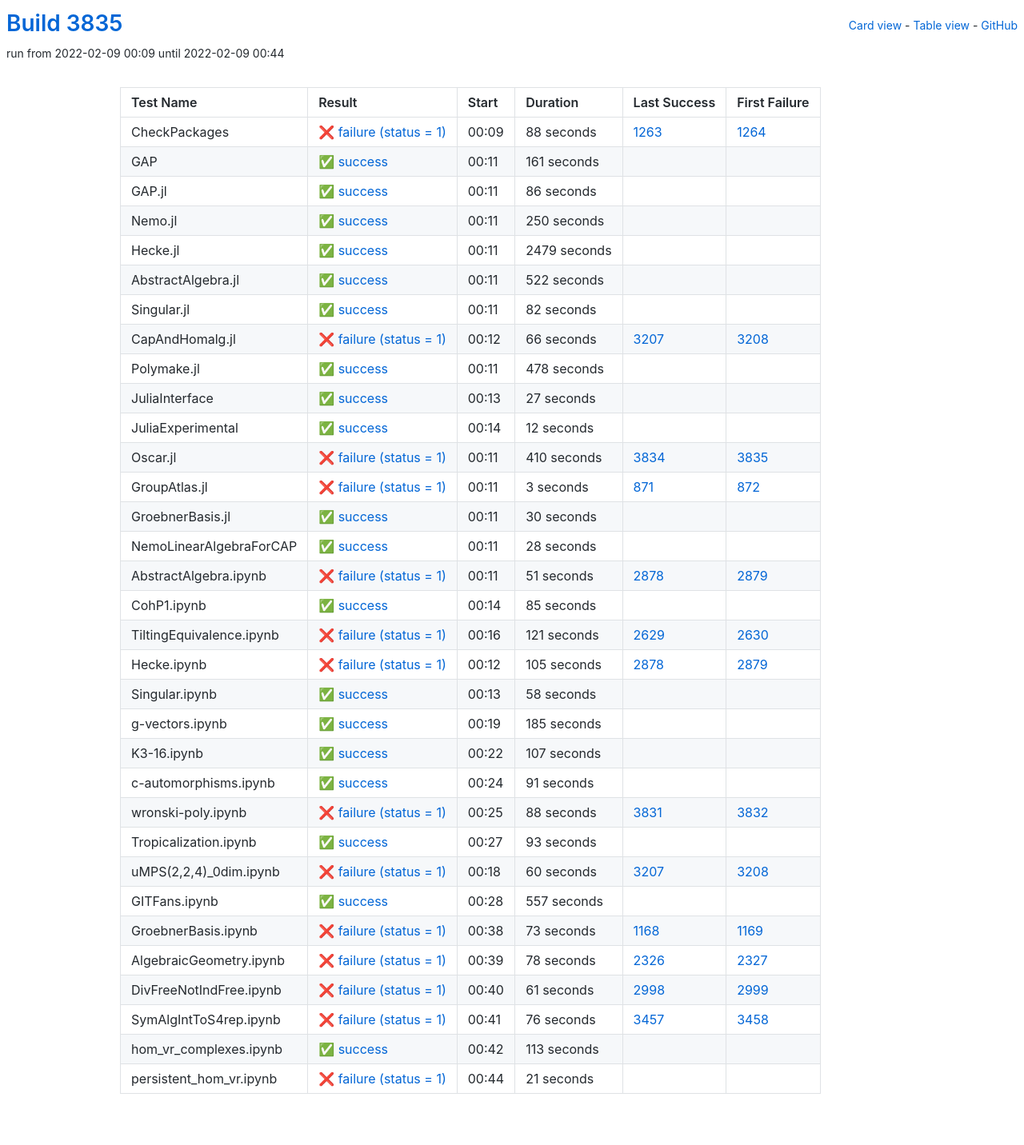
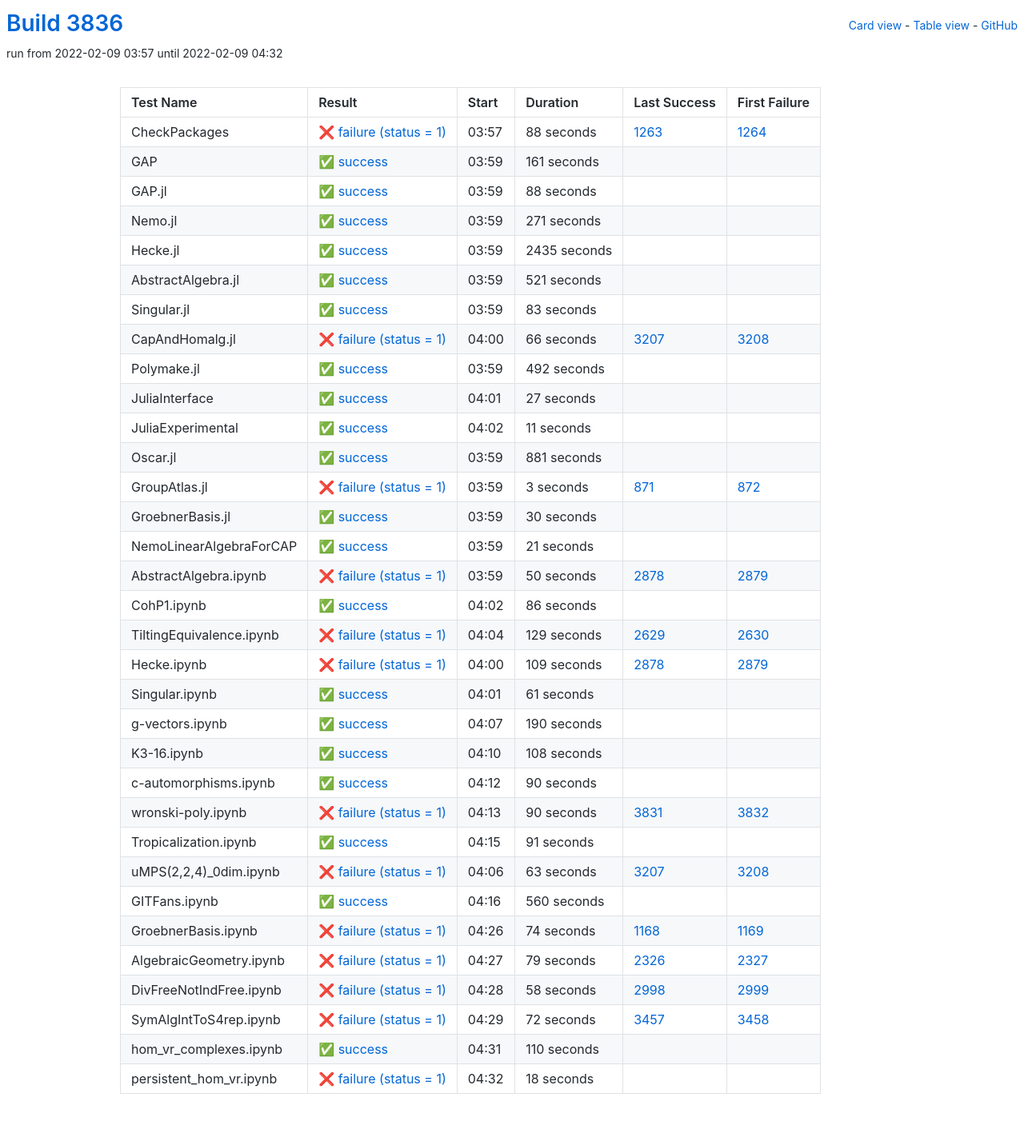
Before and after one commit to oscar-system/oscar-ci-status-stable, a Jekyll site: the page built from table.html, in a window 1280 px wide. Shown: the whole page at 80% size. Built offline with Jekyll 4.4.1, drawn with Linux system fonts in a browser that asks for light colours.

Commit message:
Build #3836

```diff
--- a/_data/ci.yml
+++ b/_data/ci.yml
@@ -1,6 +1,6 @@
 ---
-build: 3835
-build_url: https://oscarci.mathematik.uni-kl.de/job/oscar-stable/3835/
+build: 3836
+build_url: https://oscarci.mathematik.uni-kl.de/job/oscar-stable/3836/
 job: oscar-stable
 organization: oscar-system
 repo: oscar-ci-status-stable
@@ -8,8 +8,8 @@ repourl: https://github.com/oscar-system/oscar-ci-status-stable
 tests:
 - name: CheckPackages
   id: checkpackages
-  log: https://oscarci.mathematik.uni-kl.de/job/oscar-stable/3835/artifact/logs/build-3835/CheckPackages.log
-  start: 2022-02-09 00:09
+  log: https://oscarci.mathematik.uni-kl.de/job/oscar-stable/3836/artifact/logs/build-3836/CheckPackages.log
+  start: 2022-02-09 03:57
   success: false
   exitcode: 1
   status: failure
@@ -20,8 +20,8 @@ tests:
   first_failure_url: https://oscarci.mathematik.uni-kl.de/job/oscar-stable/1264/
 - name: GAP
   id: gap
-  log: https://oscarci.mathematik.uni-kl.de/job/oscar-stable/3835/artifact/logs/build-3835/GAP.log
-  start: 2022-02-09 00:11
+  log: https://oscarci.mathematik.uni-kl.de/job/oscar-stable/3836/artifact/logs/build-3836/GAP.log
+  start: 2022-02-09 03:59
   success: true
   exitcode: 0
   status: success
@@ -32,68 +32,68 @@ tests:
   first_failure_url:
 - name: GAP.jl
   id: gap-jl
-  log: https://oscarci.mathematik.uni-kl.de/job/oscar-stable/3835/artifact/logs/build-3835/GAP.jl.log
-  start: 2022-02-09 00:11
+  log: https://oscarci.mathematik.uni-kl.de/job/oscar-stable/3836/artifact/logs/build-3836/GAP.jl.log
+  start: 2022-02-09 03:59
   success: true
   exitcode: 0
   status: success
-  duration: 86
+  duration: 88
   last_success: false
   last_success_url:
   first_failure: false
   first_failure_url:
 - name: Nemo.jl
   id: nemo-jl
-  log: https://oscarci.mathematik.uni-kl.de/job/oscar-stable/3835/artifact/logs/build-3835/Nemo.jl.log
-  start: 2022-02-09 00:11
+  log: https://oscarci.mathematik.uni-kl.de/job/oscar-stable/3836/artifact/logs/build-3836/Nemo.jl.log
+  start: 2022-02-09 03:59
   success: true
   exitcode: 0
   status: success
-  duration: 250
+  duration: 271
   last_success: false
   last_success_url:
   first_failure: false
   first_failure_url:
 - name: Hecke.jl
   id: hecke-jl
-  log: https://oscarci.mathematik.uni-kl.de/job/oscar-stable/3835/artifact/logs/build-3835/Hecke.jl.log
-  start: 2022-02-09 00:11
+  log: https://oscarci.mathematik.uni-kl.de/job/oscar-stable/3836/artifact/logs/build-3836/Hecke.jl.log
+  start: 2022-02-09 03:59
   success: true
   exitcode: 0
   status: success
-  duration: 2479
+  duration: 2435
   last_success: false
   last_success_url:
   first_failure: false
   first_failure_url:
 - name: AbstractAlgebra.jl
   id: abstractalgebra-jl
-  log: https://oscarci.mathematik.uni-kl.de/job/oscar-stable/3835/artifact/logs/build-3835/AbstractAlgebra.jl.log
-  start: 2022-02-09 00:11
+  log: https://oscarci.mathematik.uni-kl.de/job/oscar-stable/3836/artifact/logs/build-3836/AbstractAlgebra.jl.log
+  start: 2022-02-09 03:59
   success: true
   exitcode: 0
   status: success
-  duration: 522
+  duration: 521
   last_success: false
   last_success_url:
   first_failure: false
   first_failure_url:
 - name: Singular.jl
   id: singular-jl
-  log: https://oscarci.mathematik.uni-kl.de/job/oscar-stable/3835/artifact/logs/build-3835/Singular.jl.log
-  start: 2022-02-09 00:11
+  log: https://oscarci.mathematik.uni-kl.de/job/oscar-stable/3836/artifact/logs/build-3836/Singular.jl.log
+  start: 2022-02-09 03:59
   success: true
   exitcode: 0
   status: success
-  duration: 82
+  duration: 83
   last_success: false
   last_success_url:
   first_failure: false
   first_failure_url:
 - name: CapAndHomalg.jl
   id: capandhomalg-jl
-  log: https://oscarci.mathematik.uni-kl.de/job/oscar-stable/3835/artifact/logs/build-3835/CapAndHomalg.jl.log
-  start: 2022-02-09 00:12
+  log: https://oscarci.mathematik.uni-kl.de/job/oscar-stable/3836/artifact/logs/build-3836/CapAndHomalg.jl.log
+  start: 2022-02-09 04:00
   success: false
   exitcode: 1
   status: failure
@@ -104,20 +104,20 @@ tests:
   first_failure_url: https://oscarci.mathematik.uni-kl.de/job/oscar-stable/3208/
 - name: Polymake.jl
   id: polymake-jl
-  log: https://oscarci.mathematik.uni-kl.de/job/oscar-stable/3835/artifact/logs/build-3835/Polymake.jl.log
-  start: 2022-02-09 00:11
+  log: https://oscarci.mathematik.uni-kl.de/job/oscar-stable/3836/artifact/logs/build-3836/Polymake.jl.log
+  start: 2022-02-09 03:59
   success: true
   exitcode: 0
   status: success
-  duration: 478
+  duration: 492
   last_success: false
   last_success_url:
   first_failure: false
   first_failure_url:
 - name: JuliaInterface
   id: juliainterface
-  log: https://oscarci.mathematik.uni-kl.de/job/oscar-stable/3835/artifact/logs/build-3835/JuliaInterface.log
-  start: 2022-02-09 00:13
+  log: https://oscarci.mathematik.uni-kl.de/job/oscar-stable/3836/artifact/logs/build-3836/JuliaInterface.log
+  start: 2022-02-09 04:01
   success: true
   exitcode: 0
   status: success
@@ -128,32 +128,32 @@ tests:
   first_failure_url:
 - name: JuliaExperimental
   id: juliaexperimental
-  log: https://oscarci.mathematik.uni-kl.de/job/oscar-stable/3835/artifact/logs/build-3835/JuliaExperimental.log
-  start: 2022-02-09 00:14
+  log: https://oscarci.mathematik.uni-kl.de/job/oscar-stable/3836/artifact/logs/build-3836/JuliaExperimental.log
+  start: 2022-02-09 04:02
   success: true
   exitcode: 0
   status: success
-  duration: 12
+  duration: 11
   last_success: false
   last_success_url:
   first_failure: false
   first_failure_url:
 - name: Oscar.jl
   id: oscar-jl
-  log: https://oscarci.mathematik.uni-kl.de/job/oscar-stable/3835/artifact/logs/build-3835/Oscar.jl.log
-  start: 2022-02-09 00:11
-  success: false
-  exitcode: 1
-  status: failure
-  duration: 410
-  last_success: 3834
-  last_success_url: https://oscarci.mathematik.uni-kl.de/job/oscar-stable/3834/
-  first_failure: 3835
-  first_failure_url: https://oscarci.mathematik.uni-kl.de/job/oscar-stable/3835/
+  log: https://oscarci.mathematik.uni-kl.de/job/oscar-stable/3836/artifact/logs/build-3836/Oscar.jl.log
+  start: 2022-02-09 03:59
+  success: true
+  exitcode: 0
+  status: success
+  duration: 881
+  last_success: false
+  last_success_url:
+  first_failure: false
+  first_failure_url:
 - name: GroupAtlas.jl
   id: groupatlas-jl
-  log: https://oscarci.mathematik.uni-kl.de/job/oscar-stable/3835/artifact/logs/build-3835/GroupAtlas.jl.log
-  start: 2022-02-09 00:11
+  log: https://oscarci.mathematik.uni-kl.de/job/oscar-stable/3836/artifact/logs/build-3836/GroupAtlas.jl.log
+  start: 2022-02-09 03:59
   success: false
   exitcode: 1
   status: failure
@@ -164,8 +164,8 @@ tests:
   first_failure_url: https://oscarci.mathematik.uni-kl.de/job/oscar-stable/872/
 - name: GroebnerBasis.jl
   id: groebnerbasis-jl
-  log: https://oscarci.mathematik.uni-kl.de/job/oscar-stable/3835/artifact/logs/build-3835/GroebnerBasis.jl.log
-  start: 2022-02-09 00:11
+  log: https://oscarci.mathematik.uni-kl.de/job/oscar-stable/3836/artifact/logs/build-3836/GroebnerBasis.jl.log
+  start: 2022-02-09 03:59
   success: true
   exitcode: 0
   status: success
@@ -176,104 +176,128 @@ tests:
   first_failure_url:
 - name: NemoLinearAlgebraForCAP
   id: nemolinearalgebraforcap
-  log: https://oscarci.mathematik.uni-kl.de/job/oscar-stable/3835/artifact/logs/build-3835/NemoLinearAlgebraForCAP.log
-  start: 2022-02-09 00:11
+  log: https://oscarci.mathematik.uni-kl.de/job/oscar-stable/3836/artifact/logs/build-3836/NemoLinearAlgebraForCAP.log
+  start: 2022-02-09 03:59
   success: true
   exitcode: 0
   status: success
-  duration: 28
+  duration: 21
   last_success: false
   last_success_url:
   first_failure: false
   first_failure_url:
 - name: AbstractAlgebra.ipynb
   id: abstractalgebra-ipynb
-  log: https://oscarci.mathematik.uni-kl.de/job/oscar-stable/3835/artifact/logs/build-3835/AbstractAlgebra.ipynb.log
-  start: 2022-02-09 00:11
+  log: https://oscarci.mathematik.uni-kl.de/job/oscar-stable/3836/artifact/logs/build-3836/AbstractAlgebra.ipynb.log
+  start: 2022-02-09 03:59
   success: false
   exitcode: 1
   status: failure
-  duration: 51
+  duration: 50
   last_success: 2878
   last_success_url: https://oscarci.mathematik.uni-kl.de/job/oscar-stable/2878/
   first_failure: 2879
   first_failure_url: https://oscarci.mathematik.uni-kl.de/job/oscar-stable/2879/
 - name: CohP1.ipynb
   id: cohp1-ipynb
-  log: https://oscarci.mathematik.uni-kl.de/job/oscar-stable/3835/artifact/logs/build-3835/CohP1.ipynb.log
-  start: 2022-02-09 00:14
+  log: https://oscarci.mathematik.uni-kl.de/job/oscar-stable/3836/artifact/logs/build-3836/CohP1.ipynb.log
+  start: 2022-02-09 04:02
   success: true
   exitcode: 0
   status: success
-  duration: 85
+  duration: 86
   last_success: false
   last_success_url:
   first_failure: false
   first_failure_url:
 - name: TiltingEquivalence.ipynb
   id: tiltingequivalence-ipynb
-  log: https://oscarci.mathematik.uni-kl.de/job/oscar-stable/3835/artifact/logs/build-3835/TiltingEquivalence.ipynb.log
-  start: 2022-02-09 00:16
+  log: https://oscarci.mathematik.uni-kl.de/job/oscar-stable/3836/artifact/logs/build-3836/TiltingEquivalence.ipynb.log
+  start: 2022-02-09 04:04
   success: false
   exitcode: 1
   status: failure
-  duration: 121
+  duration: 129
   last_success: 2629
   last_success_url: https://oscarci.mathematik.uni-kl.de/job/oscar-stable/2629/
   first_failure: 2630
   first_failure_url: https://oscarci.mathematik.uni-kl.de/job/oscar-stable/2630/
 - name: Hecke.ipynb
   id: hecke-ipynb
-  log: https://oscarci.mathematik.uni-kl.de/job/oscar-stable/3835/artifact/logs/build-3835/Hecke.ipynb.log
-  start: 2022-02-09 00:12
+  log: https://oscarci.mathematik.uni-kl.de/job/oscar-stable/3836/artifact/logs/build-3836/Hecke.ipynb.log
+  start: 2022-02-09 04:00
   success: false
   exitcode: 1
   status: failure
-  duration: 105
+  duration: 109
   last_success: 2878
   last_success_url: https://oscarci.mathematik.uni-kl.de/job/oscar-stable/2878/
   first_failure: 2879
   first_failure_url: https://oscarci.mathematik.uni-kl.de/job/oscar-stable/2879/
 - name: Singular.ipynb
   id: singular-ipynb
-  log: https://oscarci.mathematik.uni-kl.de/job/oscar-stable/3835/artifact/logs/build-3835/Singular.ipynb.log
-  start: 2022-02-09 00:13
+  log: https://oscarci.mathematik.uni-kl.de/job/oscar-stable/3836/artifact/logs/build-3836/Singular.ipynb.log
+  start: 2022-02-09 04:01
   success: true
   exitcode: 0
   status: success
-  duration: 58
+  duration: 61
   last_success: false
   last_success_url:
   first_failure: false
   first_failure_url:
 - name: g-vectors.ipynb
   id: g-vectors-ipynb
-  log: https://oscarci.mathematik.uni-kl.de/job/oscar-stable/3835/artifact/logs/build-3835/g-vectors.ipynb.log
-  start: 2022-02-09 00:19
+  log: https://oscarci.mathematik.uni-kl.de/job/oscar-stable/3836/artifact/logs/build-3836/g-vectors.ipynb.log
+  start: 2022-02-09 04:07
   success: true
   exitcode: 0
   status: success
-  duration: 185
+  duration: 190
   last_success: false
   last_success_url:
   first_failure: false
   first_failure_url:
 - name: K3-16.ipynb
   id: k3-16-ipynb
-  log: https://oscarci.mathematik.uni-kl.de/job/oscar-stable/3835/artifact/logs/build-3835/K3-16.ipynb.log
-  start: 2022-02-09 00:22
+  log: https://oscarci.mathematik.uni-kl.de/job/oscar-stable/3836/artifact/logs/build-3836/K3-16.ipynb.log
+  start: 2022-02-09 04:10
   success: true
   exitcode: 0
   status: success
-  duration: 107
+  duration: 108
   last_success: false
   last_success_url:
   first_failure: false
   first_failure_url:
 - name: c-automorphisms.ipynb
   id: c-automorphisms-ipynb
-  log: https://oscarci.mathematik.uni-kl.de/job/oscar-stable/3835/artifact/logs/build-3835/c-automorphisms.ipynb.log
-  start: 2022-02-09 00:24
+  log: https://oscarci.mathematik.uni-kl.de/job/oscar-stable/3836/artifact/logs/build-3836/c-automorphisms.ipynb.log
+  start: 2022-02-09 04:12
+  success: true
+  exitcode: 0
+  status: success
+  duration: 90
+  last_success: false
+  last_success_url:
+  first_failure: false
+  first_failure_url:
+- name: wronski-poly.ipynb
+  id: wronski-poly-ipynb
+  log: https://oscarci.mathematik.uni-kl.de/job/oscar-stable/3836/artifact/logs/build-3836/wronski-poly.ipynb.log
+  start: 2022-02-09 04:13
+  success: false
+  exitcode: 1
+  status: failure
+  duration: 90
+  last_success: 3831
+  last_success_url: https://oscarci.mathematik.uni-kl.de/job/oscar-stable/3831/
+  first_failure: 3832
+  first_failure_url: https://oscarci.mathematik.uni-kl.de/job/oscar-stable/3832/
+- name: Tropicalization.ipynb
+  id: tropicalization-ipynb
+  log: https://oscarci.mathematik.uni-kl.de/job/oscar-stable/3836/artifact/logs/build-3836/Tropicalization.ipynb.log
+  start: 2022-02-09 04:15
   success: true
   exitcode: 0
   status: success
@@ -282,122 +306,98 @@ tests:
   last_success_url:
   first_failure: false
   first_failure_url:
-- name: wronski-poly.ipynb
-  id: wronski-poly-ipynb
-  log: https://oscarci.mathematik.uni-kl.de/job/oscar-stable/3835/artifact/logs/build-3835/wronski-poly.ipynb.log
-  start: 2022-02-09 00:25
+- name: uMPS(2,2,4)_0dim.ipynb
+  id: umps-2-2-4-0dim-ipynb
+  log: https://oscarci.mathematik.uni-kl.de/job/oscar-stable/3836/artifact/logs/build-3836/uMPS-2-2-4-_0dim.ipynb.log
+  start: 2022-02-09 04:06
   success: false
   exitcode: 1
   status: failure
-  duration: 88
-  last_success: 3831
-  last_success_url: https://oscarci.mathematik.uni-kl.de/job/oscar-stable/3831/
-  first_failure: 3832
-  first_failure_url: https://oscarci.mathematik.uni-kl.de/job/oscar-stable/3832/
-- name: Tropicalization.ipynb
-  id: tropicalization-ipynb
-  log: https://oscarci.mathematik.uni-kl.de/job/oscar-stable/3835/artifact/logs/build-3835/Tropicalization.ipynb.log
-  start: 2022-02-09 00:27
-  success: true
-  exitcode: 0
-  status: success
-  duration: 93
-  last_success: false
-  last_success_url:
-  first_failure: false
-  first_failure_url:
-- name: uMPS(2,2,4)_0dim.ipynb
-  id: umps-2-2-4-0dim-ipynb
-  log: https://oscarci.mathematik.uni-kl.de/job/oscar-stable/3835/artifact/logs/build-3835/uMPS-2-2-4-_0dim.ipynb.log
-  start: 2022-02-09 00:18
-  success: false
-  exitcode: 1
-  status: failure
-  duration: 60
+  duration: 63
   last_success: 3207
   last_success_url: https://oscarci.mathematik.uni-kl.de/job/oscar-stable/3207/
   first_failure: 3208
   first_failure_url: https://oscarci.mathematik.uni-kl.de/job/oscar-stable/3208/
 - name: GITFans.ipynb
   id: gitfans-ipynb
-  log: https://oscarci.mathematik.uni-kl.de/job/oscar-stable/3835/artifact/logs/build-3835/GITFans.ipynb.log
-  start: 2022-02-09 00:28
+  log: https://oscarci.mathematik.uni-kl.de/job/oscar-stable/3836/artifact/logs/build-3836/GITFans.ipynb.log
+  start: 2022-02-09 04:16
   success: true
   exitcode: 0
   status: success
-  duration: 557
+  duration: 560
   last_success: false
   last_success_url:
   first_failure: false
   first_failure_url:
 - name: GroebnerBasis.ipynb
   id: groebnerbasis-ipynb
-  log: https://oscarci.mathematik.uni-kl.de/job/oscar-stable/3835/artifact/logs/build-3835/GroebnerBasis.ipynb.log
-  start: 2022-02-09 00:38
+  log: https://oscarci.mathematik.uni-kl.de/job/oscar-stable/3836/artifact/logs/build-3836/GroebnerBasis.ipynb.log
+  start: 2022-02-09 04:26
   success: false
   exitcode: 1
   status: failure
-  duration: 73
+  duration: 74
   last_success: 1168
   last_success_url: https://oscarci.mathematik.uni-kl.de/job/oscar-stable/1168/
   first_failure: 1169
   first_failure_url: https://oscarci.mathematik.uni-kl.de/job/oscar-stable/1169/
 - name: AlgebraicGeometry.ipynb
   id: algebraicgeometry-ipynb
-  log: https://oscarci.mathematik.uni-kl.de/job/oscar-stable/3835/artifact/logs/build-3835/AlgebraicGeometry.ipynb.log
-  start: 2022-02-09 00:39
+  log: https://oscarci.mathematik.uni-kl.de/job/oscar-stable/3836/artifact/logs/build-3836/AlgebraicGeometry.ipynb.log
+  start: 2022-02-09 04:27
   success: false
   exitcode: 1
   status: failure
-  duration: 78
+  duration: 79
   last_success: 2326
   last_success_url: https://oscarci.mathematik.uni-kl.de/job/oscar-stable/2326/
   first_failure: 2327
   first_failure_url: https://oscarci.mathematik.uni-kl.de/job/oscar-stable/2327/
 - name: DivFreeNotIndFree.ipynb
   id: divfreenotindfree-ipynb
-  log: https://oscarci.mathematik.uni-kl.de/job/oscar-stable/3835/artifact/logs/build-3835/DivFreeNotIndFree.ipynb.log
-  start: 2022-02-09 00:40
+  log: https://oscarci.mathematik.uni-kl.de/job/oscar-stable/3836/artifact/logs/build-3836/DivFreeNotIndFree.ipynb.log
+  start: 2022-02-09 04:28
   success: false
   exitcode: 1
   status: failure
-  duration: 61
+  duration: 58
   last_success: 2998
   last_success_url: https://oscarci.mathematik.uni-kl.de/job/oscar-stable/2998/
   first_failure: 2999
   first_failure_url: https://oscarci.mathematik.uni-kl.de/job/oscar-stable/2999/
 - name: SymAlgIntToS4rep.ipynb
   id: symalginttos4rep-ipynb
-  log: https://oscarci.mathematik.uni-kl.de/job/oscar-stable/3835/artifact/logs/build-3835/SymAlgIntToS4rep.ipynb.log
-  start: 2022-02-09 00:41
+  log: https://oscarci.mathematik.uni-kl.de/job/oscar-stable/3836/artifact/logs/build-3836/SymAlgIntToS4rep.ipynb.log
+  start: 2022-02-09 04:29
   success: false
   exitcode: 1
   status: failure
-  duration: 76
+  duration: 72
   last_success: 3457
   last_success_url: https://oscarci.mathematik.uni-kl.de/job/oscar-stable/3457/
   first_failure: 3458
   first_failure_url: https://oscarci.mathematik.uni-kl.de/job/oscar-stable/3458/
 - name: hom_vr_complexes.ipynb
   id: hom-vr-complexes-ipynb
-  log: https://oscarci.mathematik.uni-kl.de/job/oscar-stable/3835/artifact/logs/build-3835/hom_vr_complexes.ipynb.log
-  start: 2022-02-09 00:42
+  log: https://oscarci.mathematik.uni-kl.de/job/oscar-stable/3836/artifact/logs/build-3836/hom_vr_complexes.ipynb.log
+  start: 2022-02-09 04:31
   success: true
   exitcode: 0
   status: success
-  duration: 113
+  duration: 110
   last_success: false
   last_success_url:
   first_failure: false
   first_failure_url:
 - name: persistent_hom_vr.ipynb
   id: persistent-hom-vr-ipynb
-  log: https://oscarci.mathematik.uni-kl.de/job/oscar-stable/3835/artifact/logs/build-3835/persistent_hom_vr.ipynb.log
-  start: 2022-02-09 00:44
+  log: https://oscarci.mathematik.uni-kl.de/job/oscar-stable/3836/artifact/logs/build-3836/persistent_hom_vr.ipynb.log
+  start: 2022-02-09 04:32
   success: false
   exitcode: 1
   status: failure
-  duration: 21
+  duration: 18
   last_success: false
   last_success_url:
   first_failure: false
```
Also changed, not shown: README.md.
